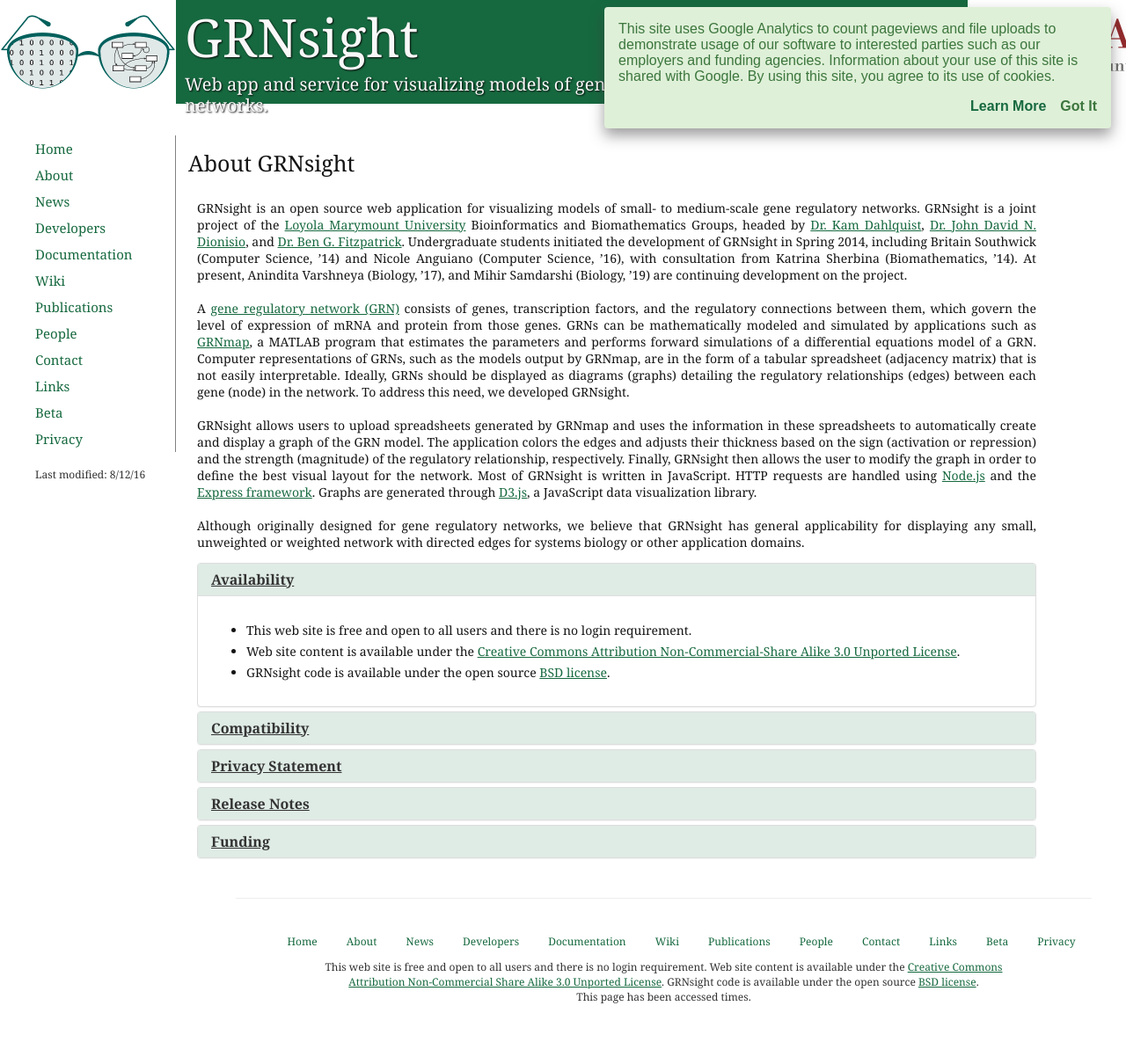
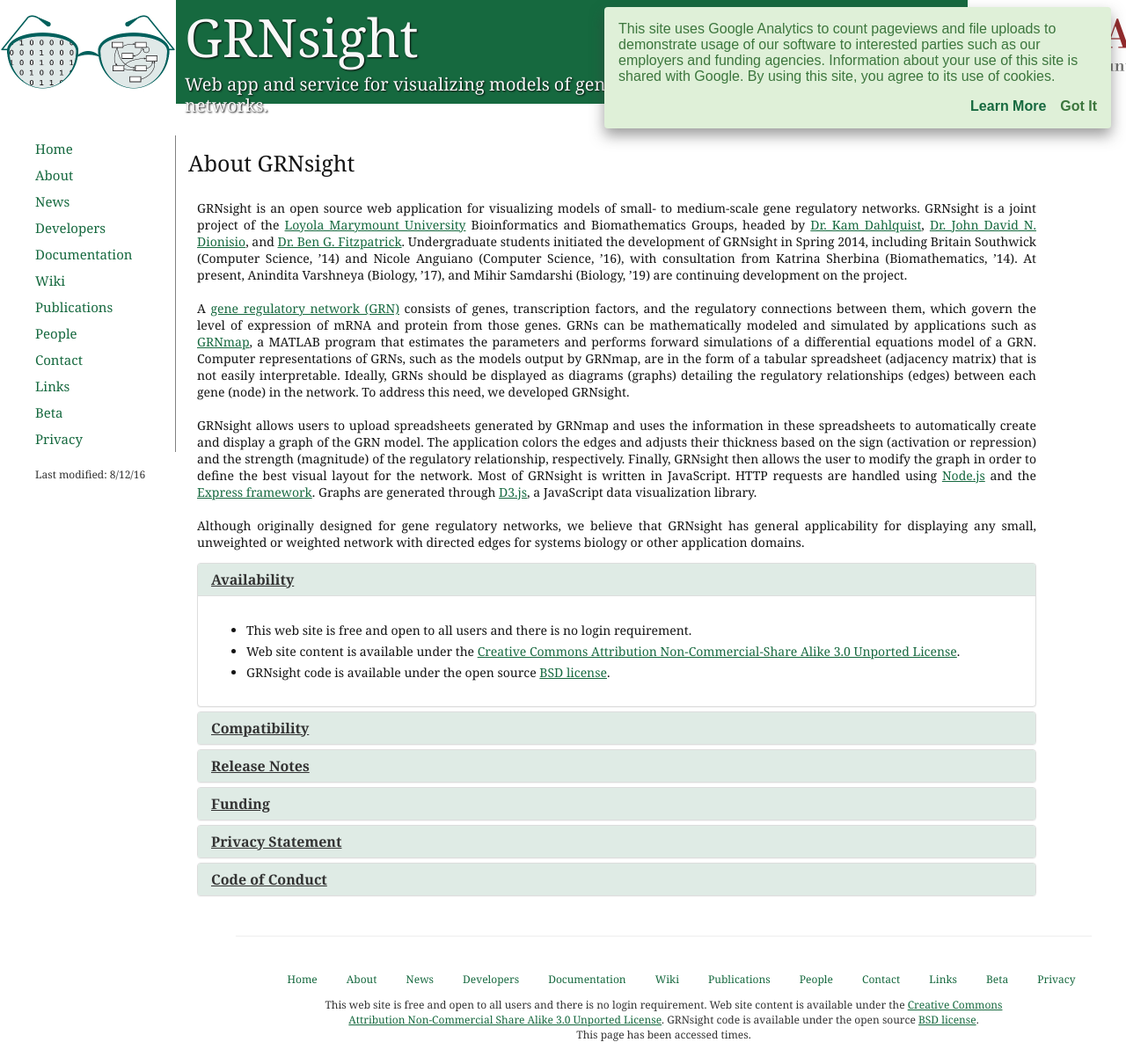
Before and after one commit to dondi/GRNsight, a Jekyll site: the page built from about.html, in a window 1280 px wide. Shown: the whole page at 88% size. Built offline with Jekyll 4.4.1, drawn with Linux system fonts in a browser that asks for light colours; nearby versions of some CDN libraries; before the commit the page ends 1159 px from its top, so only the background shows below that.

Commit message:
updated about page and added code of conduct

```diff
--- a/about.html
+++ b/about.html
@@ -49,25 +49,6 @@
                         <div id="compatibilityContent" class="panel-collapse collapse">
                             <div class="panel-body">
                                 GRNsight has been tested with and confirmed to be working in Chrome version 43.0.2357.65 or higher and Firefox version 38.0.1 or higher on Windows 7 and Mac OS X operating systems. It may not work with other browsers, versions, or operating systems.
-                            </div>
-                        </div>
-                    </div>
-
-                    <div class="panel panel-default">
-                        <div class="panel-heading">
-                            <p class="panel-title aboutHeaders">
-                                <a href="#privacy" data-toggle="collapse">
-                                    Privacy Statement
-                                </a>
-                            </p>
-                        </div>
-
-                        <div id="privacy" class="panel-collapse collapse">
-                            <div class="panel-body">
-                                <ul>
-                                    <li>Every user's submitted data are private and not viewable by anyone other than the user. Uploaded data reside as temporary files and are deleted from the GRNsight server during standard operating system file cleanup procedures.</li>
-                                    <li>This site uses Google Analytics to count pageviews and file uploads to demonstrate usage of our software to interested parties such as our employers and funding agencies. Information about your use of this site is shared with Google. By using this site, you agree to <a href="https://www.google.com/policies/technologies/cookies/">its use of cookies</a>.</li>
-                                </ul>
                             </div>
                         </div>
                     </div>
@@ -388,5 +369,43 @@
                             </div>
                         </div>
                     </div>
+
+                    <div class="panel panel-default">
+                        <div class="panel-heading">
+                            <p class="panel-title aboutHeaders">
+                                <a href="#privacy" data-toggle="collapse">
+                                    Privacy Statement
+                                </a>
+                            </p>
+                        </div>
+
+                        <div id="privacy" class="panel-collapse collapse">
+                            <div class="panel-body">
+                                <ul>
+                                    <li>Every user's submitted data are private and not viewable by anyone other than the user. Uploaded data reside as temporary files and are deleted from the GRNsight server during standard operating system file cleanup procedures.</li>
+                                    <li>This site uses Google Analytics to count pageviews and file uploads to demonstrate usage of our software to interested parties such as our employers and funding agencies. Information about your use of this site is shared with Google. By using this site, you agree to <a href="https://www.google.com/policies/technologies/cookies/">its use of cookies</a>.</li>
+                                </ul>
+                            </div>
+                        </div>
+                    </div>
+
+                    <div class="panel panel-default">
+                        <div class="panel-heading">
+                            <p class="panel-title aboutHeaders">
+                                <a href="#codeOfConduct" data-toggle="collapse">
+                                    Code of Conduct
+                                </a>
+                            </p>
+                        </div>
+
+                        <div id="codeOfConduct" class="panel-collapse collapse">
+                            <div class="panel-body">
+                                <ul>
+                                    <li>This project has been released with a Contributor Code of Conduct. Participants in this project have agreed to abide by its terms. The full Code of Conduct can be read <a href="https://github.com/dondi/GRNsight/blob/master/CODE_OF_CONDUCT.md">here.</li>
+                                </ul>
+                            </div>
+                        </div>
+                    </div>
+
                 </div>
             </div>
```
